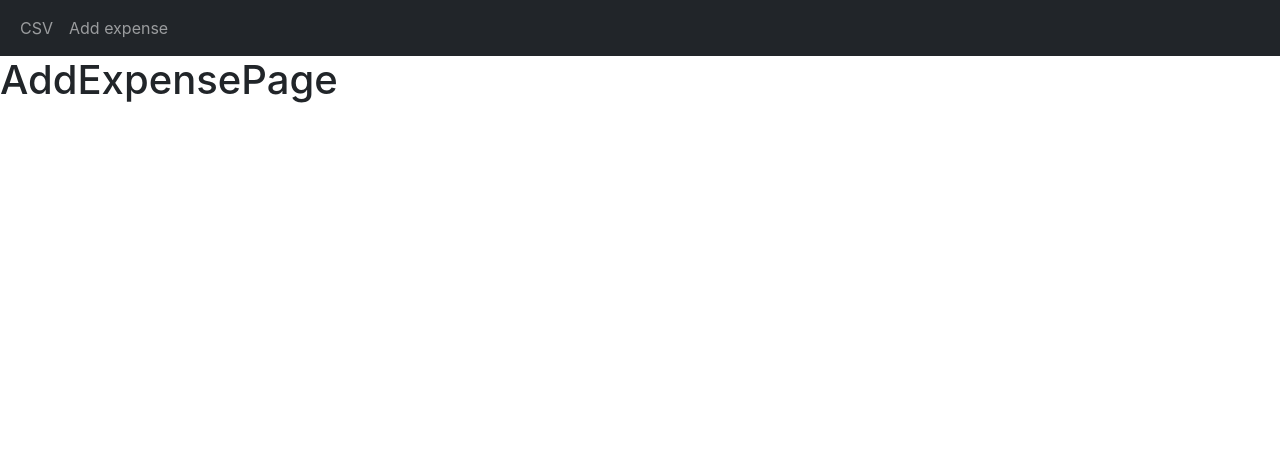
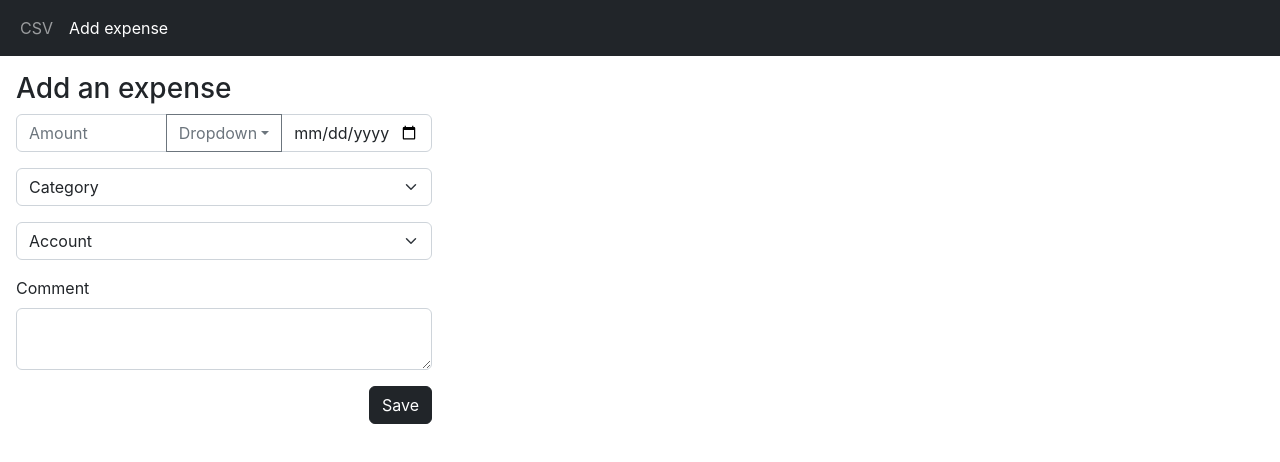
Before and after one commit to IAfanasov/home-finances-react, a React (Create React App) app: page / in a window 1280 px wide. Shown: the top 462 px of the page. Built offline with nearby package versions, Linux system fonts and the light colour scheme.

Commit message:
feat: add expense form markup

```diff
--- a/public/index.html
+++ b/public/index.html
@@ -39,6 +39,10 @@
     <link rel="stylesheet"
           href="https://cdn.jsdelivr.net/npm/bootstrap-icons@1.9.1/font/bootstrap-icons.css">
 
+    <script src="https://cdn.jsdelivr.net/npm/bootstrap@5.0.2/dist/js/bootstrap.bundle.min.js"
+            integrity="sha384-MrcW6ZMFYlzcLA8Nl+NtUVF0sA7MsXsP1UyJoMp4YLEuNSfAP+JcXn/tWtIaxVXM"
+            crossorigin="anonymous"></script>
+
 </head>
 <body>
 <noscript>You need to enable JavaScript to run this app.</noscript>
--- a/src/App.tsx
+++ b/src/App.tsx
@@ -10,7 +10,10 @@ function App() {
 
     return (
         <React.Fragment>
+            <header>
                 <MainNavigation></MainNavigation>
+            </header>
+            <main className='p-3'>
                 <Routes>
                     <Route path={RoutePath.root}
                            element={<AddExpenseForm/>}/>
@@ -19,6 +22,7 @@ function App() {
                     <Route path={RoutePath.addExpense}
                            element={<AddExpenseForm/>}/>
                 </Routes>
+            </main>
         </React.Fragment>
     );
 }
--- a/src/components/MainNavigation.tsx
+++ b/src/components/MainNavigation.tsx
@@ -12,7 +12,7 @@ function MainNavigation() {
                     </li>
                     <li>
                         <NavLink className="nav-link"
-                                 to={RoutePath.addExpense}>Add expense</NavLink>
+                                 to={RoutePath.root}>Add expense</NavLink>
                     </li>
                 </ul>
             </div>
--- a/src/pages/AddExpenseForm.tsx
+++ b/src/pages/AddExpenseForm.tsx
@@ -1,5 +1,55 @@
 export function AddExpensePage() {
-    return <h1>AddExpensePage</h1>
+    return <form className='col-xxl-3 col-xl-4 col-lg-5 col-md-6 col-sm-7 col-12'>
+        <h3>Add an expense</h3>
+
+        <div className='input-group mb-3'>
+            <input type="number"
+                   className="form-control"
+                   placeholder="Amount"/>
+            <button className="btn btn-outline-secondary dropdown-toggle"
+                    type="button"
+                    data-bs-toggle="dropdown"
+                    aria-expanded="false">Dropdown
+            </button>
+            <ul className="dropdown-menu dropdown-menu-end">
+                <li><a className="dropdown-item"
+                       href="#">Action</a></li>
+                <li><a className="dropdown-item"
+                       href="#">Another action</a></li>
+                <li><a className="dropdown-item"
+                       href="#">Something else here</a></li>
+            </ul>
+            <input type="date"
+                   className="form-control"
+                   placeholder="Date"/>
+        </div>
+
+        <select defaultValue=''
+                className="form-select mb-3">
+            <option value="">Category</option>
+            <option value="1">One</option>
+            <option value="2">Two</option>
+            <option value="3">Three</option>
+        </select>
+
+        <select defaultValue=''
+                className="form-select mb-3">
+            <option value="">Account</option>
+            <option value="1">One</option>
+            <option value="2">Two</option>
+            <option value="3">Three</option>
+        </select>
+
+        <div className="mb-3">
+            <label htmlFor="inputComment"
+                   className="form-label">Comment</label>
+            <textarea className="form-control"
+                      id="inputComment"
+                      rows={2}></textarea>
+        </div>
+
+        <button className="btn btn-dark ms-auto d-block">Save</button>
+    </form>
 }
 
 export default AddExpensePage;
```
Also changed, not shown: 1 other file (tests, documents, lock files or other folders). Lines whose indentation alone changed are shown as unchanged.
